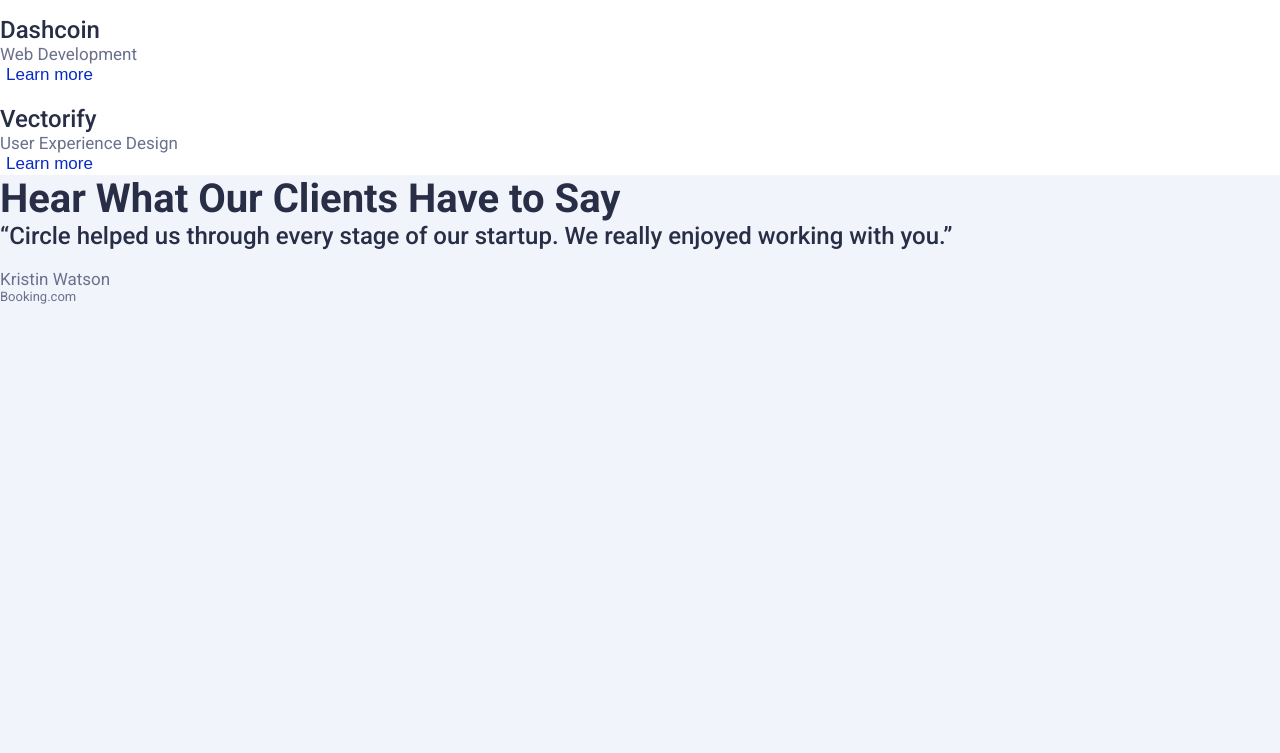
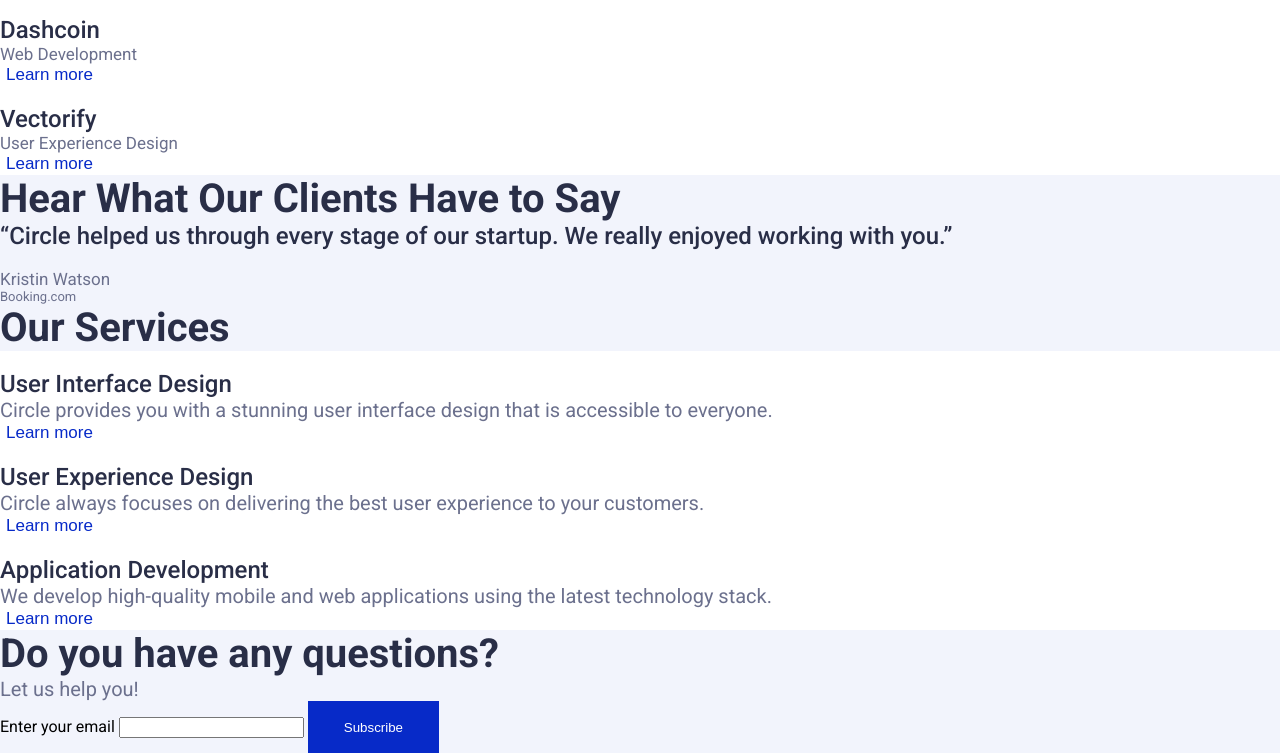
Before and after one commit to aubafp/ironhack-midterm-project, a plain HTML site: page index.html in a window 1280 px wide. Shown: the part 517-1270 px from the top of the page. Before the commit the page ends 821 px from the top, so only its background shows below. Drawn offline with Linux system fonts and the light colour scheme.

Commit message:
go a bit further with homepage html, really low work done, i am falling sleep

```diff
--- a/index.html
+++ b/index.html
@@ -42,7 +42,6 @@
             <img>
             <img>
         </div>
-
     </section>
     <section id="#projects-section">
         <h3>Recent<br>Projects</h3>
@@ -67,15 +66,12 @@
             </article>
         </div>
     </section>
-
-     <!--VOY POR AQUI -->
-
     <section id="testimonials-section">
-        <div id="emojis">
+        <div id="testimonial-emojis">
             <div id="testimonial-texts">
                 <h3>Hear What Our Clients Have to Say</h3>
                 <p class="body-medium">“Circle helped us through every stage of our startup. We really enjoyed working with you.”</p>
-                <div>
+                <div id="testimonial-person">
                     <img>
                     <span>
                         <p class="headline-regular">Kristin Watson</p>
@@ -84,8 +80,43 @@
                 </div>
             </div>
         </div>
+    </section>
+    <section id="#services-section">
+        <h3>Our Services</h3>
+        <div>
+            <article>
+                <img>
+                <p class="body-medium">User Interface Design</p>
+                <p class="body-regular">Circle provides you with a stunning user interface design that is accessible to everyone.</p>
+                <button class="secondaryButton headline-regular">Learn more</button>
+            </article>
+            <article>
+                <img>
+                <p class="body-medium">User Experience Design</p>
+                <p class="body-regular">Circle always focuses on delivering the best user experience to your customers.</p>
+                <button class="secondaryButton headline-regular">Learn more</button>
+            </article>
+            <article>
+                <img>
+                <p class="body-medium">Application Development</p>
+                <p class="body-regular">We develop high-quality mobile and web applications using the latest technology stack.</p>
+                <button class="secondaryButton headline-regular">Learn more</button>
+            </article>
+        </div>
+    </section>
+    <section id="cta-section">
+        <h3>Do you have any questions?</h3>
+        <p class="body-regular">Let us help you!</p>
+        <form>
+            <label for="email"><img>Enter your email</label>
+            <input type="email", id="email", name="email">
+            <button class="primaryButton">Subscribe</button>
+        </form>
+    </section>
+    <!--VOY POR AQUI, ME FALTA EL FOOTER SOLO, VAMOS!-->
+    <footer>
 
-    </section>
+    </footer>
 
 </body>
 </html>
```
